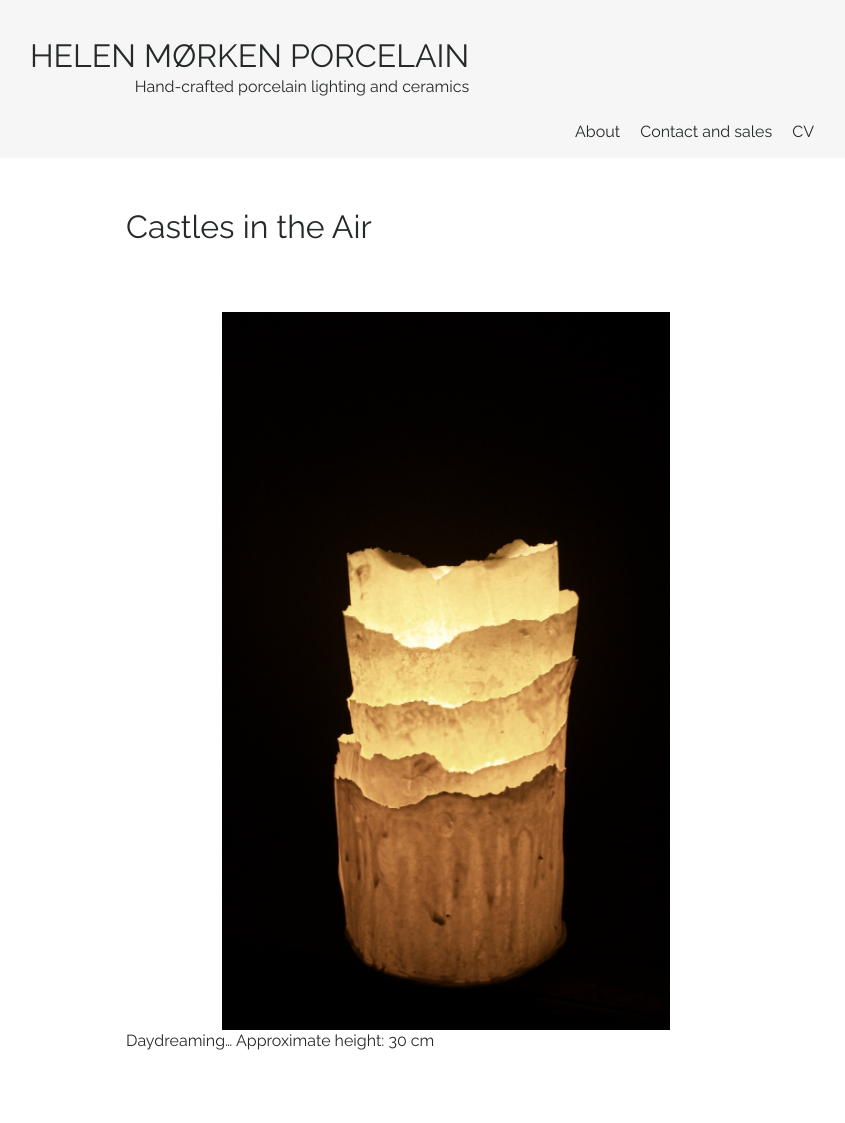
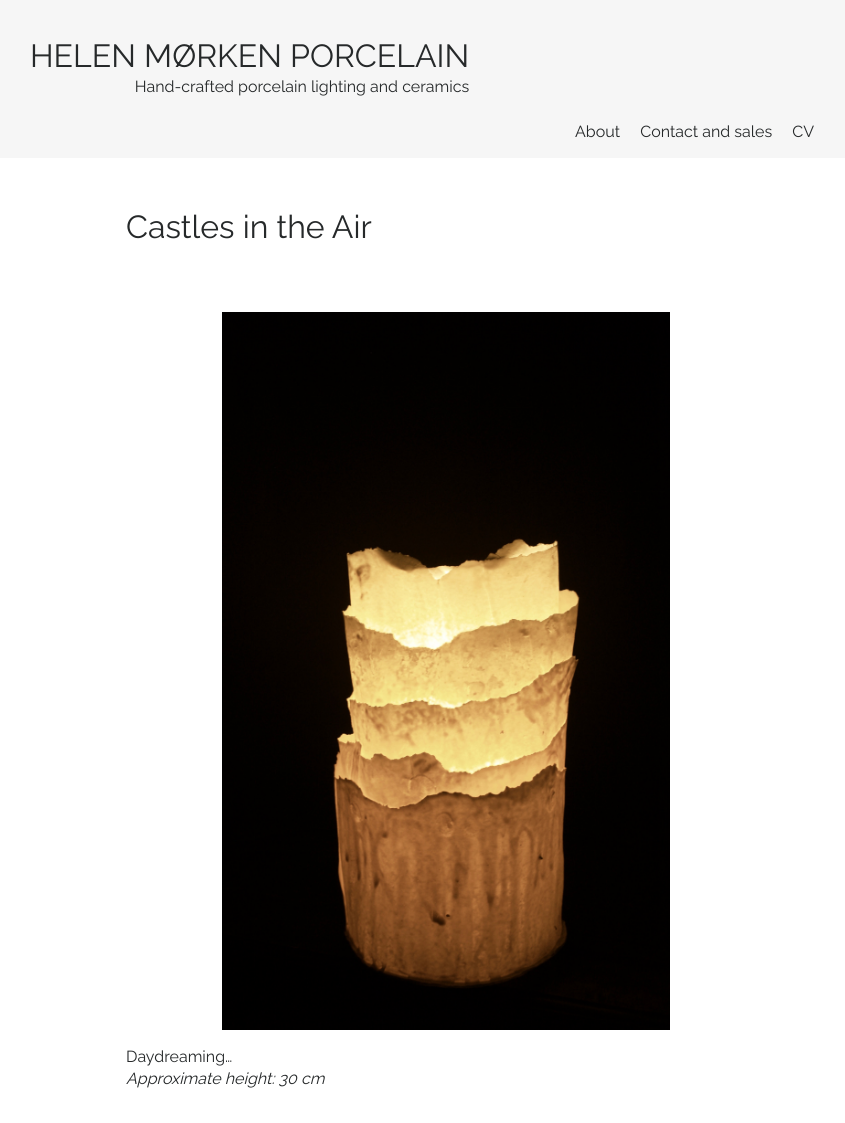
Before and after one commit to rebekkjm/helenmorkenno, a Jekyll site: the page built from _products/castles-in-the-air.md, in a window 1280 px wide. Shown: the whole page, without its empty margins (194-1039 px from the left). Built offline with Jekyll 4.4.1, drawn with Linux system fonts in a browser that asks for light colours; before the commit the page ends 1084 px from its top, so only the background shows below that.

Commit message:
Update castles-in-the-air.md

```diff
--- a/_products/castles-in-the-air.md
+++ b/_products/castles-in-the-air.md
@@ -6,5 +6,6 @@ image: "Castles_in_the_air.jpg"
 ---
 
 ![Cylinder shaped table lamp with layers of translucent porcelain]({{ site.github.url }}/img/Castles_in_the_air.jpg)
+
 Daydreaming…
-Approximate height: 30 cm
+*Approximate height: 30 cm*
```
